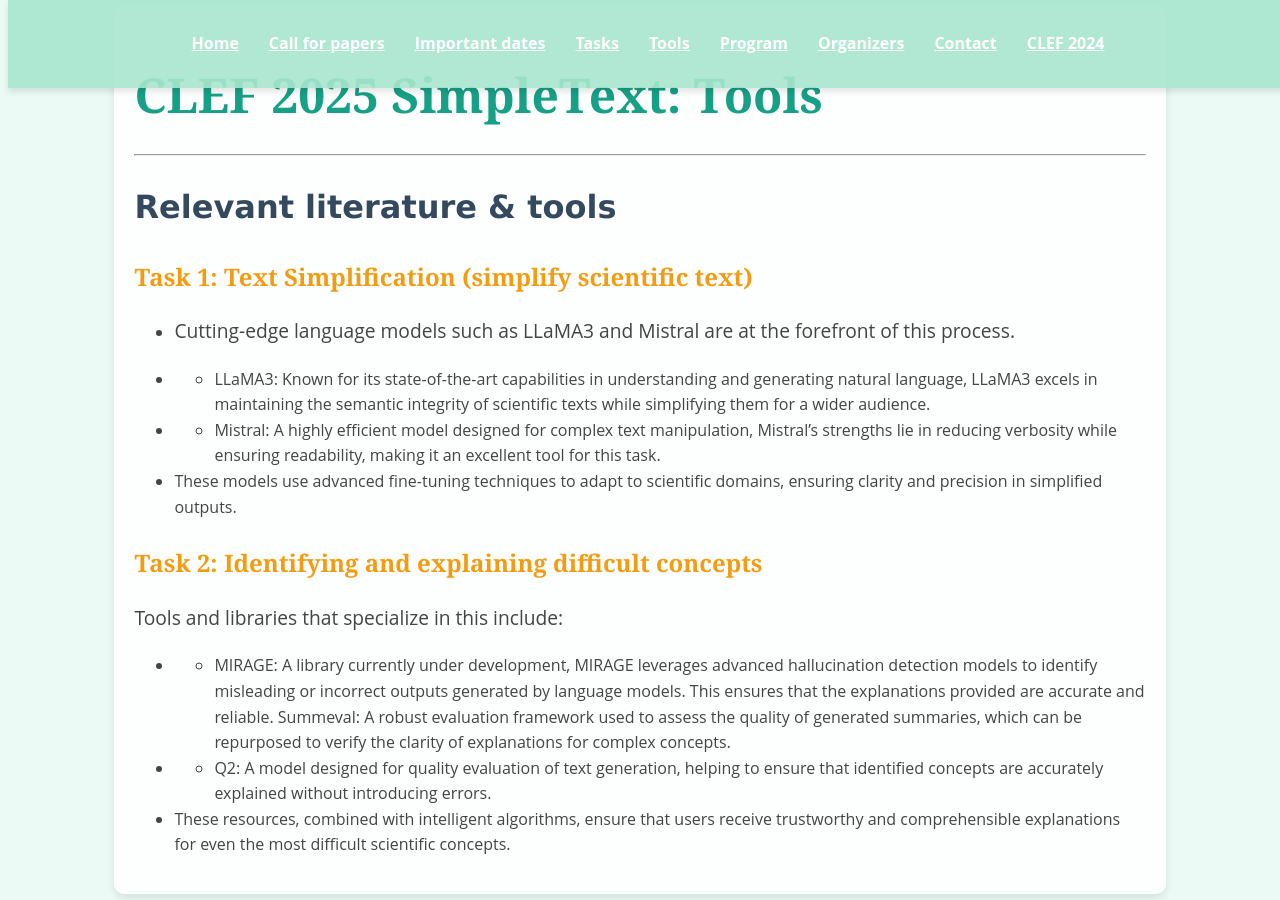
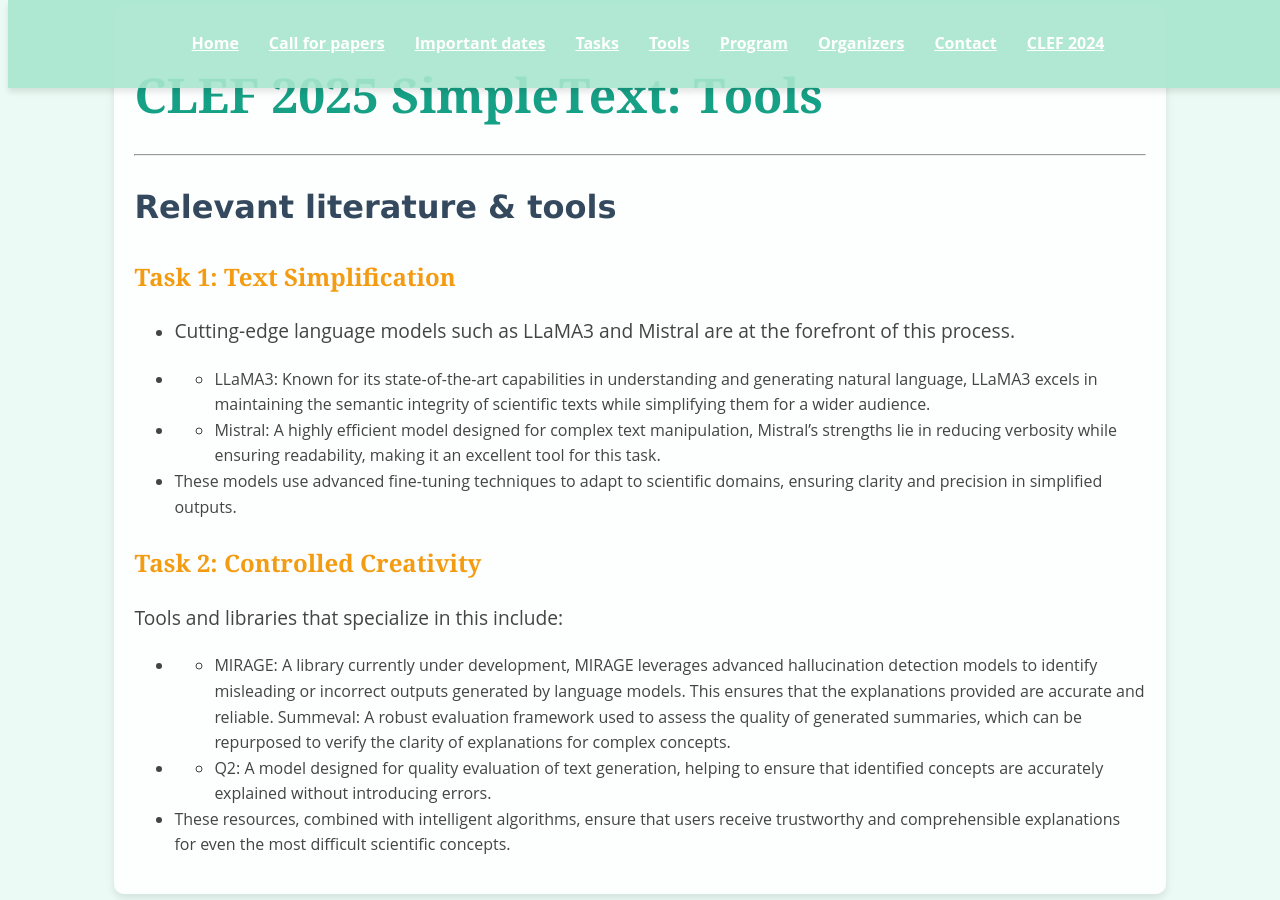
Before and after one commit to simpletext-madics/2025, a Jekyll site: the page built from tools.md, in a window 1280 px wide and 900 px high, scrolled down 392 px. Built offline with Jekyll 4.4.1, drawn with Linux system fonts in a browser that asks for light colours.

Commit message:
Update tools.md

```diff
--- a/tools.md
+++ b/tools.md
@@ -7,7 +7,7 @@ title: Tools
 ---
 
 ## Relevant literature & tools
-### Task 1: Text Simplification (simplify scientific text)
+###  Task 1: Text Simplification
 * Cutting-edge language models such as LLaMA3 and Mistral are at the forefront of this process.
 
 * - LLaMA3: Known for its state-of-the-art capabilities in understanding and generating natural language, LLaMA3 excels in maintaining the semantic integrity of scientific texts while simplifying them for a wider audience.
@@ -16,7 +16,7 @@ title: Tools
 * These models use advanced fine-tuning techniques to adapt to scientific domains, ensuring clarity and precision in simplified outputs.
 
 
-### Task 2: Identifying and explaining difficult concepts
+### Task 2: Controlled Creativity
 Tools and libraries that specialize in this include:
 
 * - MIRAGE: A library currently under development, MIRAGE leverages advanced hallucination detection models to identify misleading or incorrect outputs generated by language models. This ensures that the explanations provided are accurate and reliable.
```
